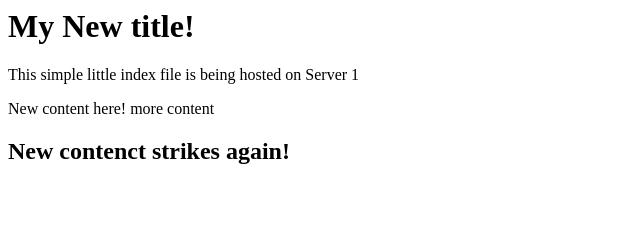
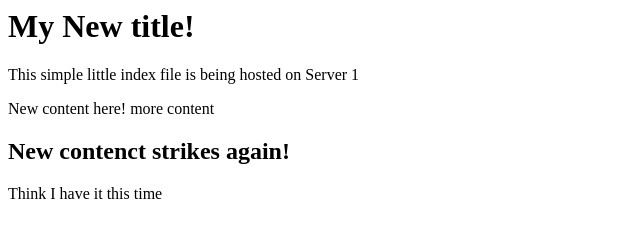
Before and after one commit to WSU-kduncan/cicd-3120-pattonsgirl-1, a plain HTML site: page index.html in a window 1280 px wide. Shown: the whole page, without its empty margins (0-640 px from the left). Drawn offline with Linux system fonts and the light colour scheme.

Commit message:
think I got it

```diff
--- a/index.html
+++ b/index.html
@@ -9,6 +9,7 @@
     <p> This simple little index file is being hosted on Server 1</p>
     <p> New content here! more content </p>
     <H2> New contenct strikes again! </H2>
+    <p> Think I have it this time </p>
 </body>
 
 </html>
```
Also changed, not shown: 1 other file.
